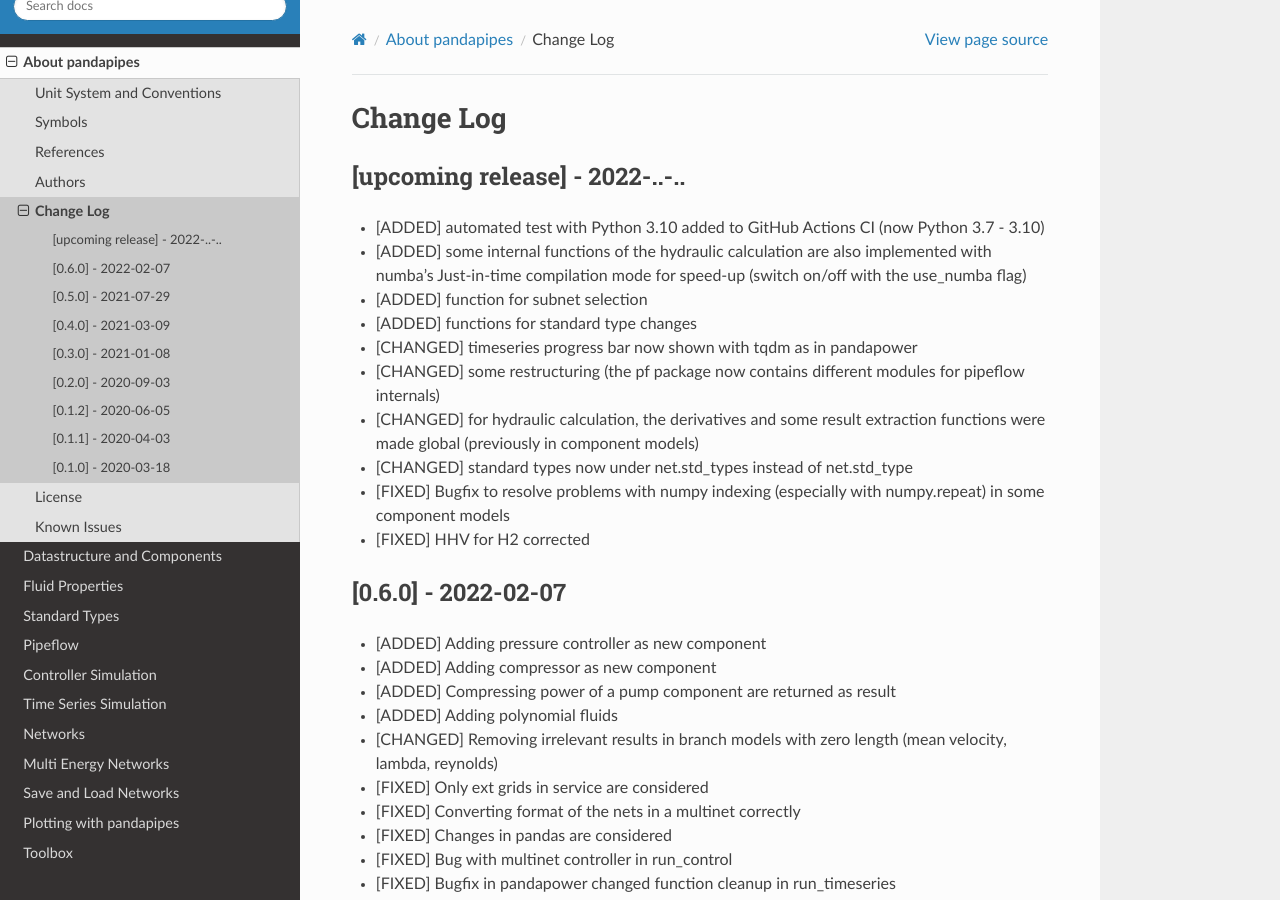
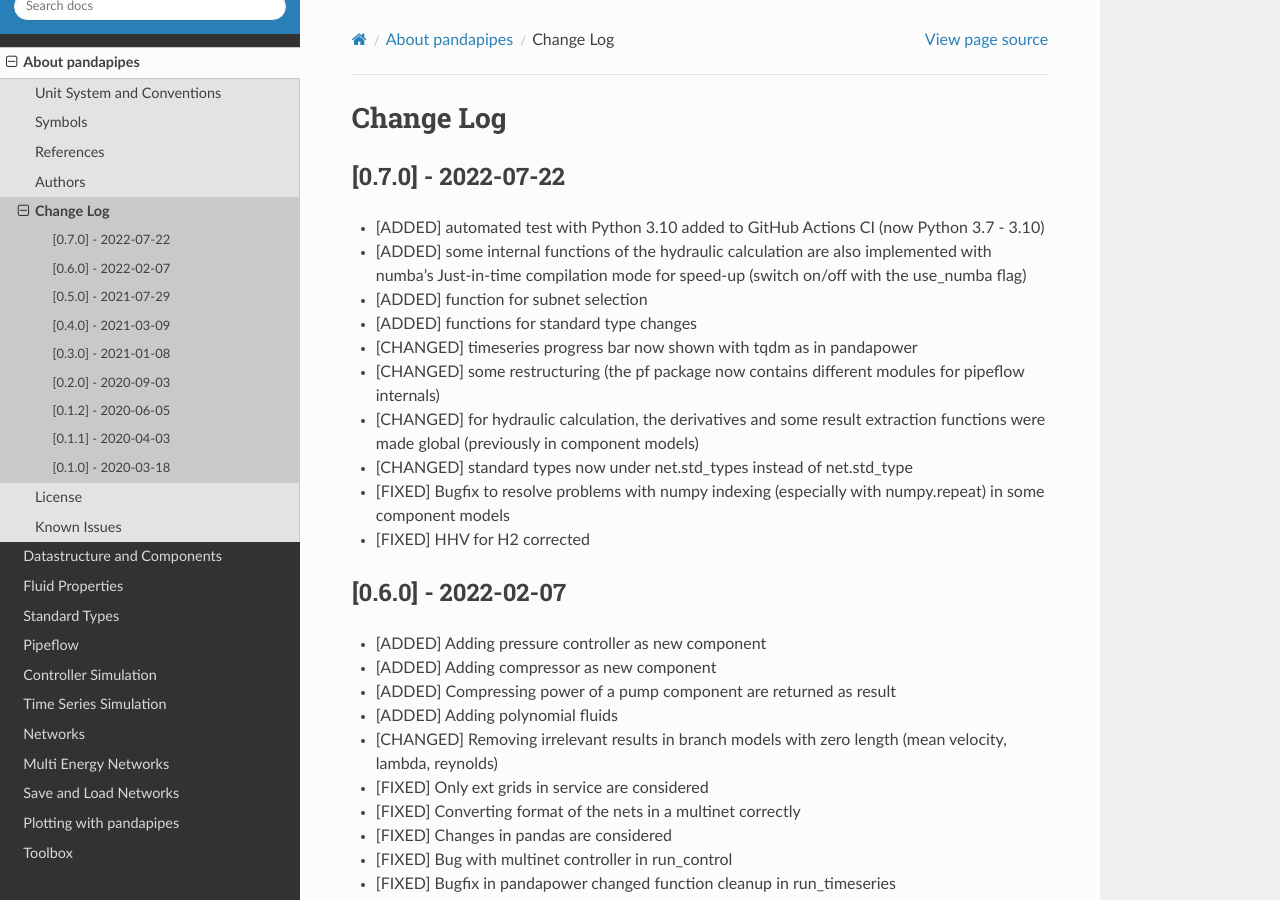
Before and after one commit to e2nIEE/pandapipes, a Sphinx documentation site: the page built from doc/source/about/changelog.rst, in a window 1280 px wide and 900 px high. Built offline with Sphinx 7.4.7 and the Read the Docs theme 2.0.0, drawn with Linux system fonts in a browser that asks for light colours.

Commit message:
release preparations

```diff
--- a/CHANGELOG.rst
+++ b/CHANGELOG.rst
@@ -1,7 +1,7 @@
 Change Log
 =============
 
-[upcoming release] - 2022-..-..
+[0.7.0] - 2022-07-22
 -------------------------------
 - [ADDED] automated test with Python 3.10 added to GitHub Actions CI (now Python 3.7 - 3.10)
 - [ADDED] some internal functions of the hydraulic calculation are also implemented with numba's Just-in-time compilation mode for speed-up (switch on/off with the use_numba flag)
--- a/doc/source/conf.py
+++ b/doc/source/conf.py
@@ -47,9 +47,9 @@
 # built documents.
 #
 # The short X.Y version.
-version = "0.6"
+version = "0.7"
 # The full version, including alpha/beta/rc tags.
-release = "0.6.0"
+release = "0.7.0"
 
 # The language for content autogenerated by Sphinx. Refer to documentation
 # for a list of supported languages.
--- a/pandapipes/__init__.py
+++ b/pandapipes/__init__.py
@@ -2,7 +2,7 @@
 # and Energy System Technology (IEE), Kassel, and University of Kassel. All rights reserved.
 # Use of this source code is governed by a BSD-style license that can be found in the LICENSE file.
 
-__version__ = '0.6.1.dev_0'
+__version__ = '0.7.0'
 
 import pandas as pd
 import os
--- a/setup.py
+++ b/setup.py
@@ -34,7 +34,7 @@
 
 setup(
     name='pandapipes',
-    version='0.6.0',
+    version='0.7.0',
     author='Dennis Cronbach, Daniel Lohmeier, Simon Ruben Drauz, Jolando Marius Kisse',
     author_email='dennis.cronbach@iee.fraunhofer.de, daniel.lohmeier@iee.fraunhofer.de, '
                  'simon.ruben.drauz@iee.fraunhofer.de, jolando.kisse@uni-kassel.de',
```
Also changed, not shown: 1 other file.
